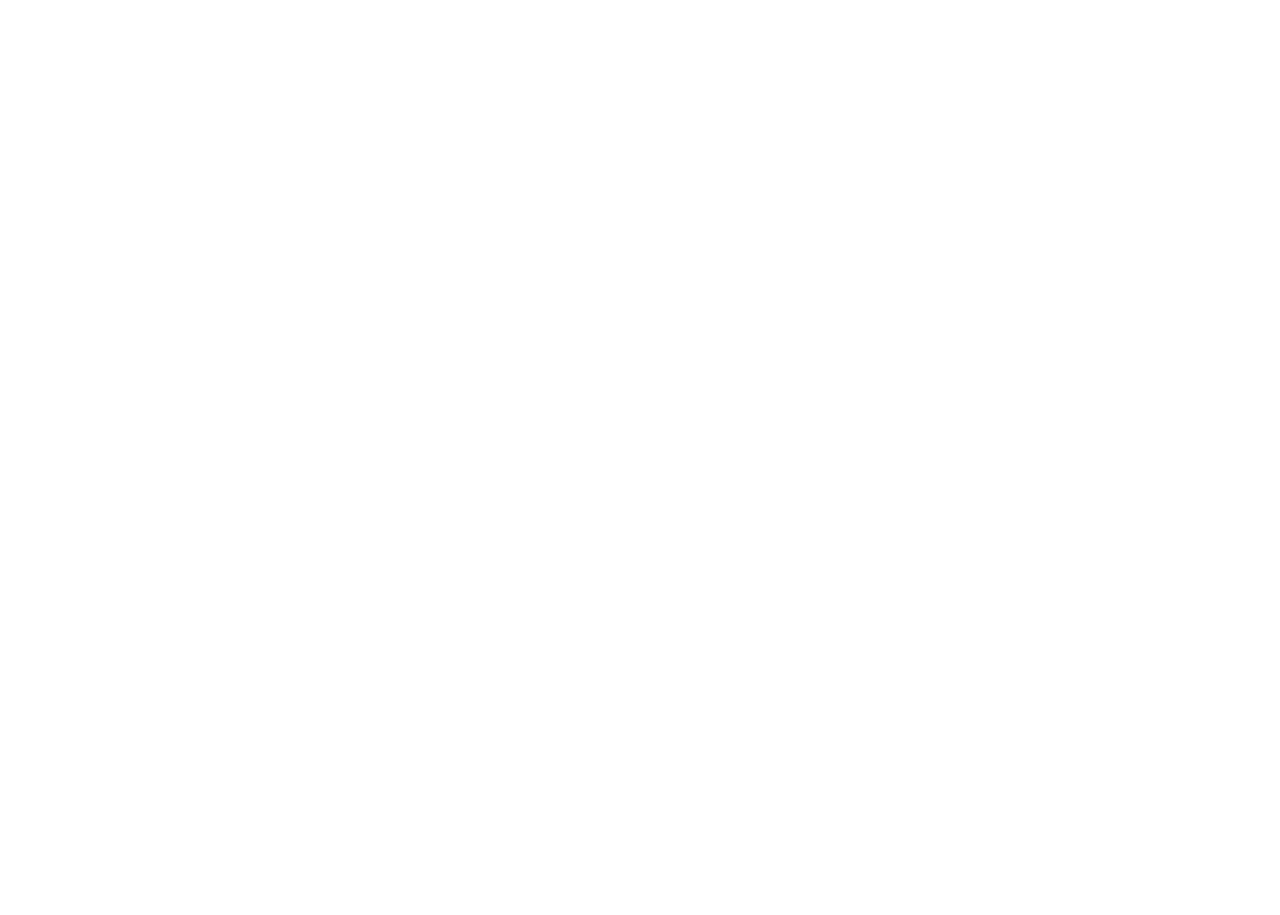
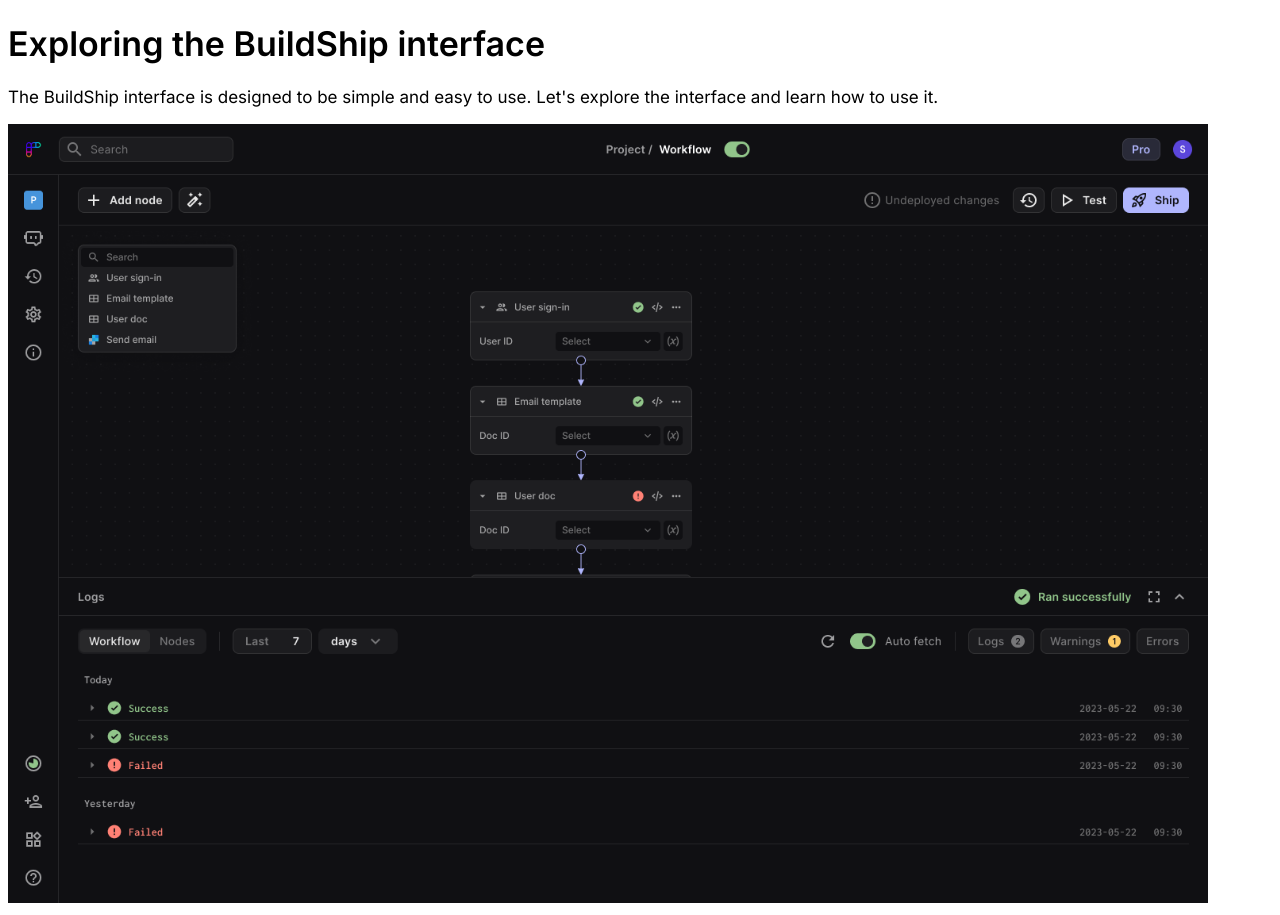
Before and after one commit to rowyio/buildship-docs, a Next.js app: page /docs/introduction/interface in a window 1280 px wide. Before the commit the page ends 800 px from the top, so only its background shows below. Built offline with nearby package versions, Linux system fonts and the light colour scheme.

Commit message:
Added demo image

```diff
--- a/pages/docs/introduction/interface.mdx
+++ b/pages/docs/introduction/interface.mdx
@@ -2,3 +2,12 @@
 title: Exploring BuildShip
 description: Understanding the interface and how to use it.
 ---
+
+import Image from 'next/image'
+import interface1 from '/public/introduction/interface1.png'
+
+# Exploring the BuildShip interface
+
+The BuildShip interface is designed to be simple and easy to use. Let's explore the interface and learn how to use it.
+
+<Image src={interface1} alt="BuildShip interface" width={1200} />
```
Also changed, not shown: public/introduction/interface1.png (added).
